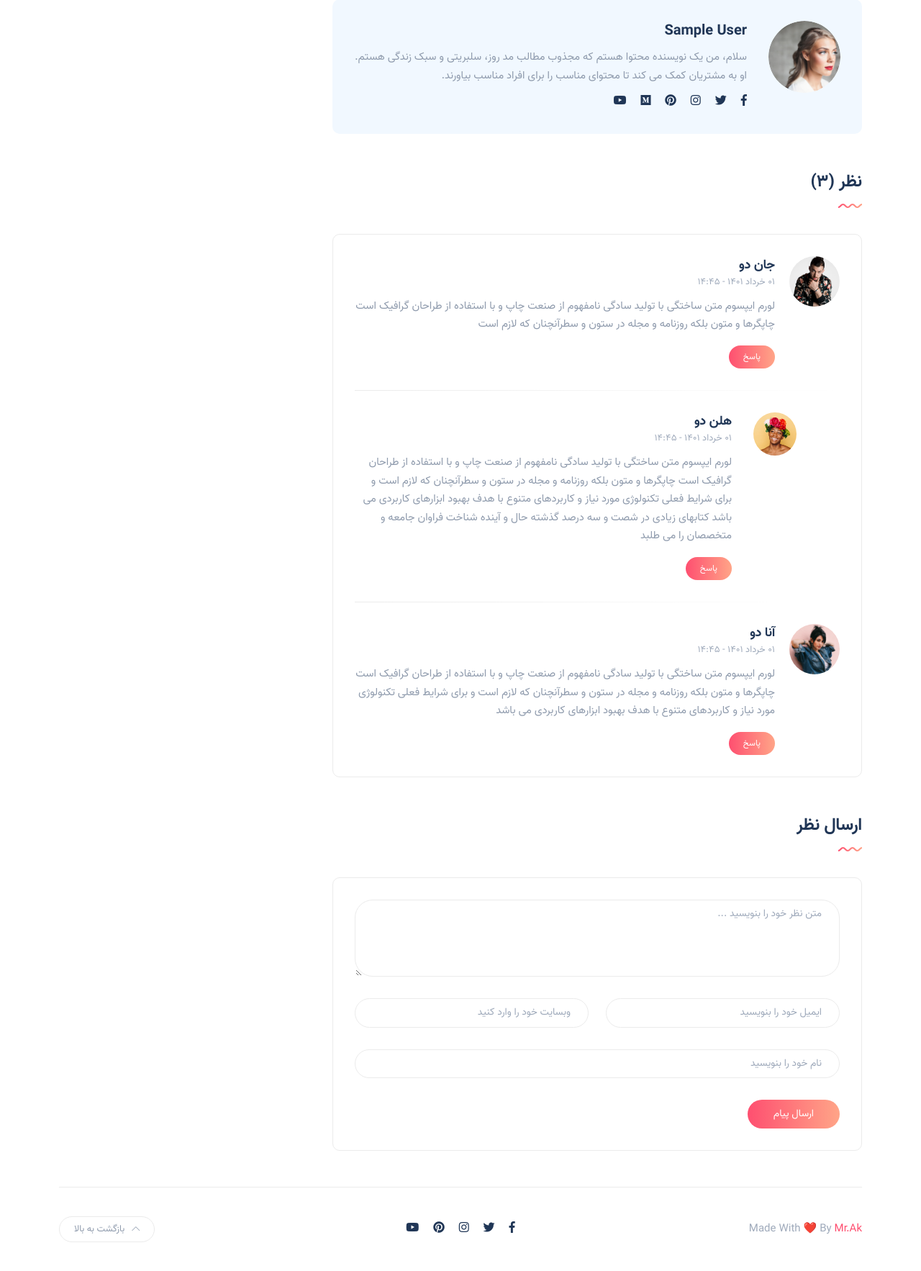
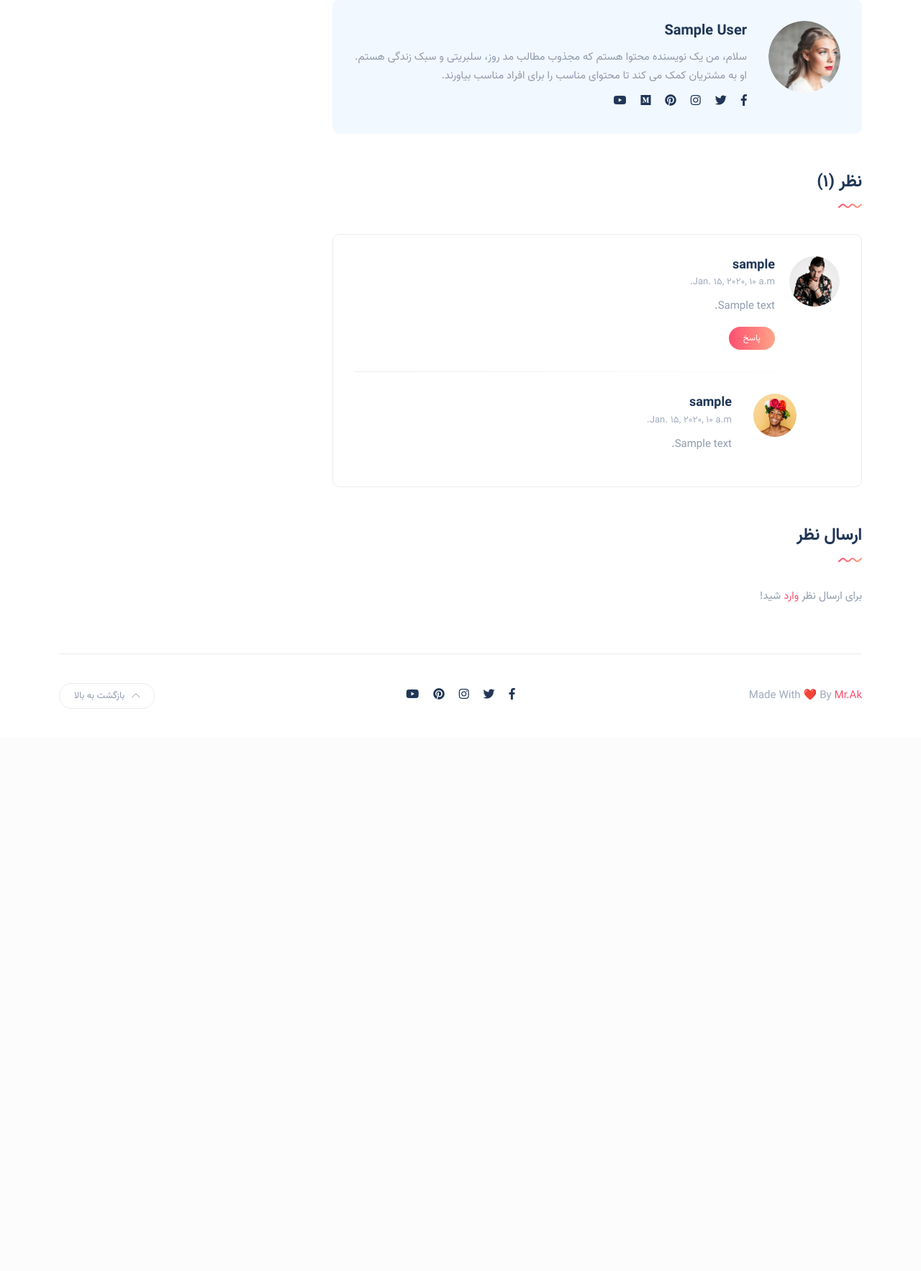
Before and after one commit to Mr-Ak-100/blog_website, a Django app: template article/templates/article/detail.html in a window 1280 px wide. Shown: the part 925-2691 px from the top of the page at 72% size. After the commit the page ends 1910 px from the top, so only its background shows below. Run offline with Django 4.2, Linux system fonts and the light colour scheme; the template is opened without the code that fills it: values that come from a table or form of the project are taken from there, others are empty; tables that the repository leaves empty hold one stand-in row (values such as "Sample post"); grey boxes marked "Sample" are stand-in pictures; some libraries are stand-ins or nearby versions.

Commit message:
show_comments_in_detail_template

```diff
--- a/article/managers.py
+++ b/article/managers.py
@@ -17,3 +17,9 @@ class ArticleManager(models.Manager):
 
     def home_items(self):
         return self.filter(home_item=True).exclude(published=False)
+
+
+class CommentManager(models.Manager):
+
+    def published(self):
+        return self.filter(published=True)
--- a/article/models.py
+++ b/article/models.py
@@ -1,6 +1,6 @@
 from django.db import models
 from django.contrib.auth.models import User
-from . managers import CategoryManager, ArticleManager
+from . managers import CategoryManager, ArticleManager, CommentManager
 
 
 class Category(models.Model):
@@ -66,7 +66,9 @@ class Comment(models.Model):
     user = models.ForeignKey(User, on_delete=models.CASCADE, related_name="comments")
     reply = models.ForeignKey("self", on_delete=models.CASCADE, null=True, blank=True, related_name="replies")
     body = models.TextField(max_length=300)
+    published = models.BooleanField(default=False)
     created = models.DateTimeField(auto_now_add=True)
+    objects = CommentManager()
 
     def __str__(self):
         return f"{self.user.username} : {self.body[:30]} "
--- a/article/templates/article/detail.html
+++ b/article/templates/article/detail.html
@@ -17,7 +17,8 @@
                 <h1 class="title mt-0 mb-3">{{ article.title }}</h1>
                 <ul class="meta list-inline mb-0">
                     <li class="list-inline-item"><a href="#"><img src="{% static 'images/other/author-sm.png' %}"
-                                                                  class="author" alt="author"/>{{ article.author.username }}</a></li>
+                                                                  class="author"
+                                                                  alt="author"/>{{ article.author.username }}</a></li>
 
                     <li class="list-inline-item">{{ article.created.date }}</li>
                 </ul>
@@ -77,61 +78,46 @@
 
         <div class="spacer" data-height="50"></div>
 
+        {% if comments.count %}
         <!-- section header -->
         <div class="section-header">
-            <h3 class="section-title">نظر (3)</h3>
+            <h3 class="section-title">نظر ({{ comments.count }})</h3>
             <img src="{% static 'images/wave.svg' %}" class="wave" alt="wave"/>
         </div>
         <!-- post comments -->
         <div class="comments bordered padding-30 rounded">
 
             <ul class="comments">
+                {% for comment in comments %}
                     <!-- comment item -->
                     <li class="comment rounded">
                         <div class="thumb">
                             <img src="{% static 'images/other/comment-1.png' %}" alt="John Doe"/>
                         </div>
                         <div class="details">
-                        <h4 class="name"><a href="#">جان دو</a></h4>
-                        <span class="date">01 خرداد 1401 - 14:45</span>
-                        <p>لورم ایپسوم متن ساختگی با تولید سادگی نامفهوم از صنعت چاپ و با استفاده از طراحان
-                            گرافیک است چاپگرها و متون بلکه روزنامه و مجله در ستون و سطرآنچنان که لازم است</p>
+                            <h4 class="name"><a href="#">{{ comment.user.username }}</a></h4>
+                            <span class="date">{{ comment.created }}</span>
+                            <p>{{ comment.body }}</p>
                             <a href="#" class="btn btn-default btn-sm">پاسخ</a>
                         </div>
                     </li>
                     <!-- comment item -->
+                    {% for reply in comment.replies.all %}
                         <li class="comment child rounded">
                             <div class="thumb">
                                 <img src="{% static 'images/other/comment-2.png' %}" alt="John Doe"/>
                             </div>
                             <div class="details">
-                        <h4 class="name"><a href="#">هلن دو</a></h4>
-                        <span class="date">01 خرداد 1401 - 14:45</span>
-                        <p>لورم ایپسوم متن ساختگی با تولید سادگی نامفهوم از صنعت چاپ و با استفاده از طراحان
-                            گرافیک است چاپگرها و متون بلکه روزنامه و مجله در ستون و سطرآنچنان که لازم است و برای
-                            شرایط فعلی تکنولوژی مورد نیاز و کاربردهای متنوع با هدف بهبود ابزارهای کاربردی می
-                            باشد کتابهای زیادی در شصت و سه درصد گذشته حال و آینده شناخت فراوان جامعه و متخصصان
-                            را می طلبد</p>
-                        <a href="#" class="btn btn-default btn-sm">پاسخ</a>
+                                <h4 class="name"><a href="#">{{ reply.user.username }}</a></h4>
+                                <span class="date">{{ reply.created }}</span>
+                                <p>{{ reply.body }}</p>
                             </div>
                         </li>
-                <!-- comment item -->
-                <li class="comment rounded">
-                    <div class="thumb">
-                        <img src="{% static 'images/other/comment-3.png' %}" alt="John Doe"/>
-                    </div>
-                    <div class="details">
-                        <h4 class="name"><a href="#">آنا دو</a></h4>
-                        <span class="date">01 خرداد 1401 - 14:45</span>
-                        <p>لورم ایپسوم متن ساختگی با تولید سادگی نامفهوم از صنعت چاپ و با استفاده از طراحان
-                            گرافیک است چاپگرها و متون بلکه روزنامه و مجله در ستون و سطرآنچنان که لازم است و برای
-                            شرایط فعلی تکنولوژی مورد نیاز و کاربردهای متنوع با هدف بهبود ابزارهای کاربردی می
-                            باشد</p>
-                        <a href="#" class="btn btn-default btn-sm">پاسخ</a>
-                    </div>
-                </li>
+                    {% endfor %}
+                {% endfor %}
             </ul>
         </div>
+        {% endif %}
 
         <div class="spacer" data-height="50"></div>
 
@@ -141,6 +127,7 @@
             <img src="{% static 'images/wave.svg' %}" class="wave" alt="wave"/>
         </div>
         <!-- comment form -->
+        {% if request.user.is_authenticated %}
             <div class="comment-form rounded bordered padding-30">
 
                 <form id="comment-form" class="comment-form" method="post">
@@ -190,5 +177,8 @@
 
                 </form>
             </div>
+        {% else %}
+            <p>برای ارسال نظر <a href="/admin/">وارد</a> شید!</p>
+        {% endif %}
     </div>
 {% endblock %}
--- a/article/views.py
+++ b/article/views.py
@@ -1,5 +1,5 @@
 from django.shortcuts import render, get_object_or_404
-from . models import Article, Category, ArticleView
+from . models import Article, Category, ArticleView, Comment
 from django.core.paginator import Paginator
 from django.http import Http404
 from django_user_agents.utils import get_user_agent
@@ -47,6 +47,7 @@ def category(request, category_slug):
 def detail(request, article_slug):
 
     article = get_object_or_404(Article, slug=article_slug)
+    comments = article.comments.published().order_by("-created")
     user_agents = get_user_agent(request)
 
     def get_client_ip():
@@ -89,4 +90,4 @@ def detail(request, article_slug):
     article.views = article.requests.count()
     article.save()
 
-    return render(request, "article/detail.html", {"sidebar": True, "article": article})
+    return render(request, "article/detail.html", {"sidebar": True, "article": article, "comments": comments})
```
Also changed, not shown: article/migrations/0009_comment_published.py (added). Lines whose indentation alone changed are shown as unchanged.
